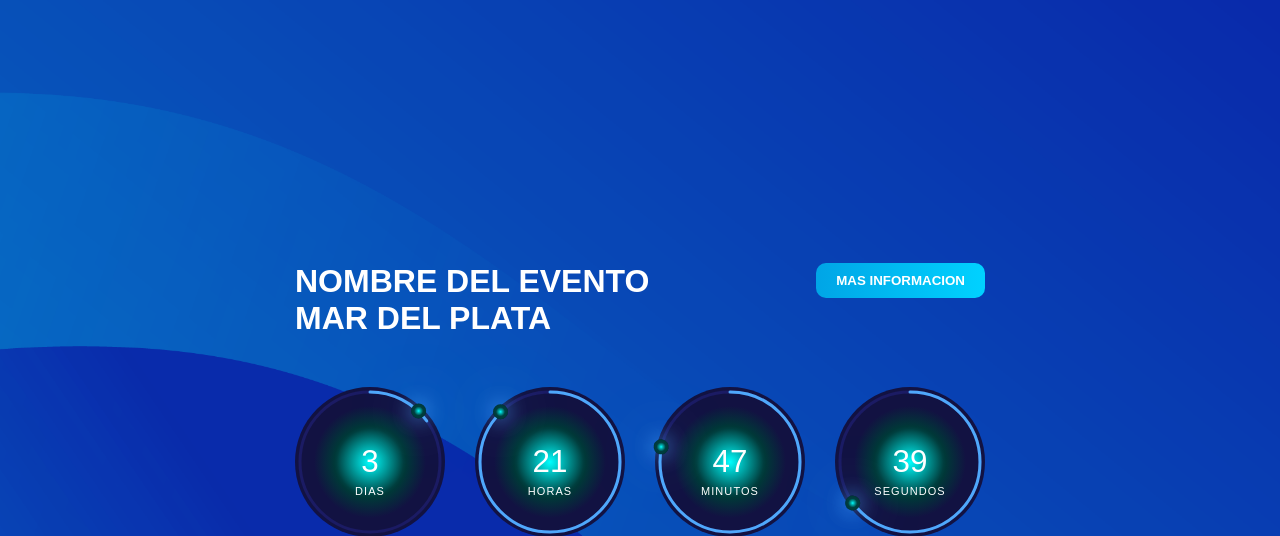
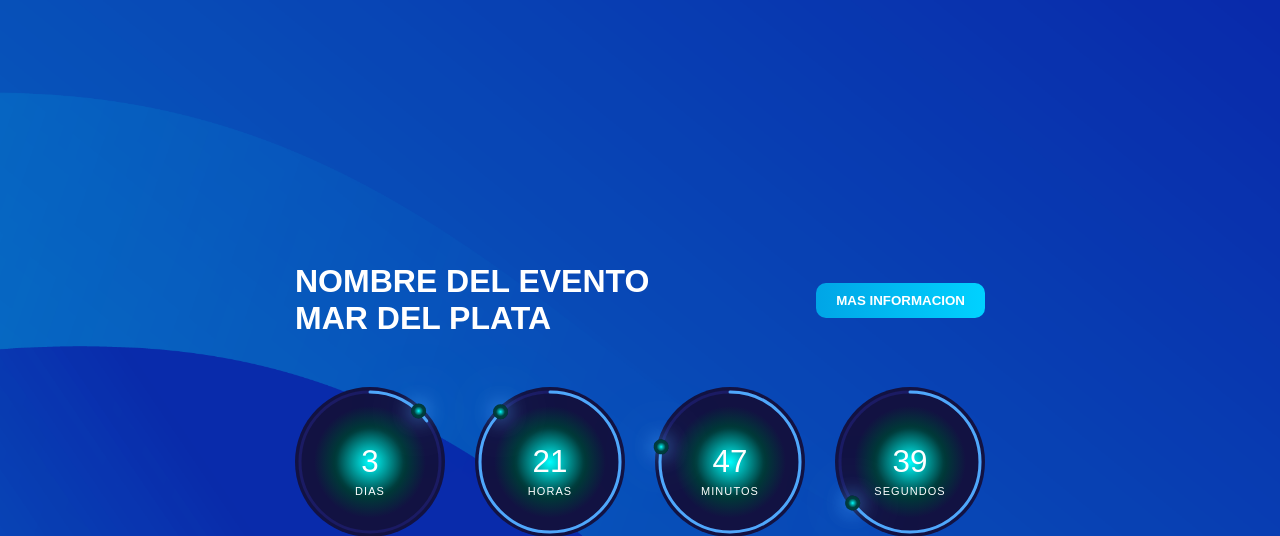
Before and after one commit to gustavo-avril/paginaweb, a PHP site: page /counter2.html in a window 1280 px wide. Shown: the top 536 px of the page. Run offline with PHP 8.4, Linux system fonts and the light colour scheme.

Commit message:
contadores

```diff
--- a/counter2.html
+++ b/counter2.html
@@ -24,7 +24,7 @@
     <div class="titles">
       <div class="event">
         <p>nombre del evento</p>
-        <p>Mar del Plata</p>
+        <p class="ciudad">Mar del Plata</p>
       </div>
       <div class="info">
         <button>Mas Informacion</button>
--- a/css/counter2.css
+++ b/css/counter2.css
@@ -39,6 +39,11 @@ section{
 .ciudad{
   font-size: 1em;
   font-weight: 600;
+}
+.info{
+  display: flex;
+  justify-content: center;
+  align-items: center;
 }
 button{
   padding: 10px 20px;
```
